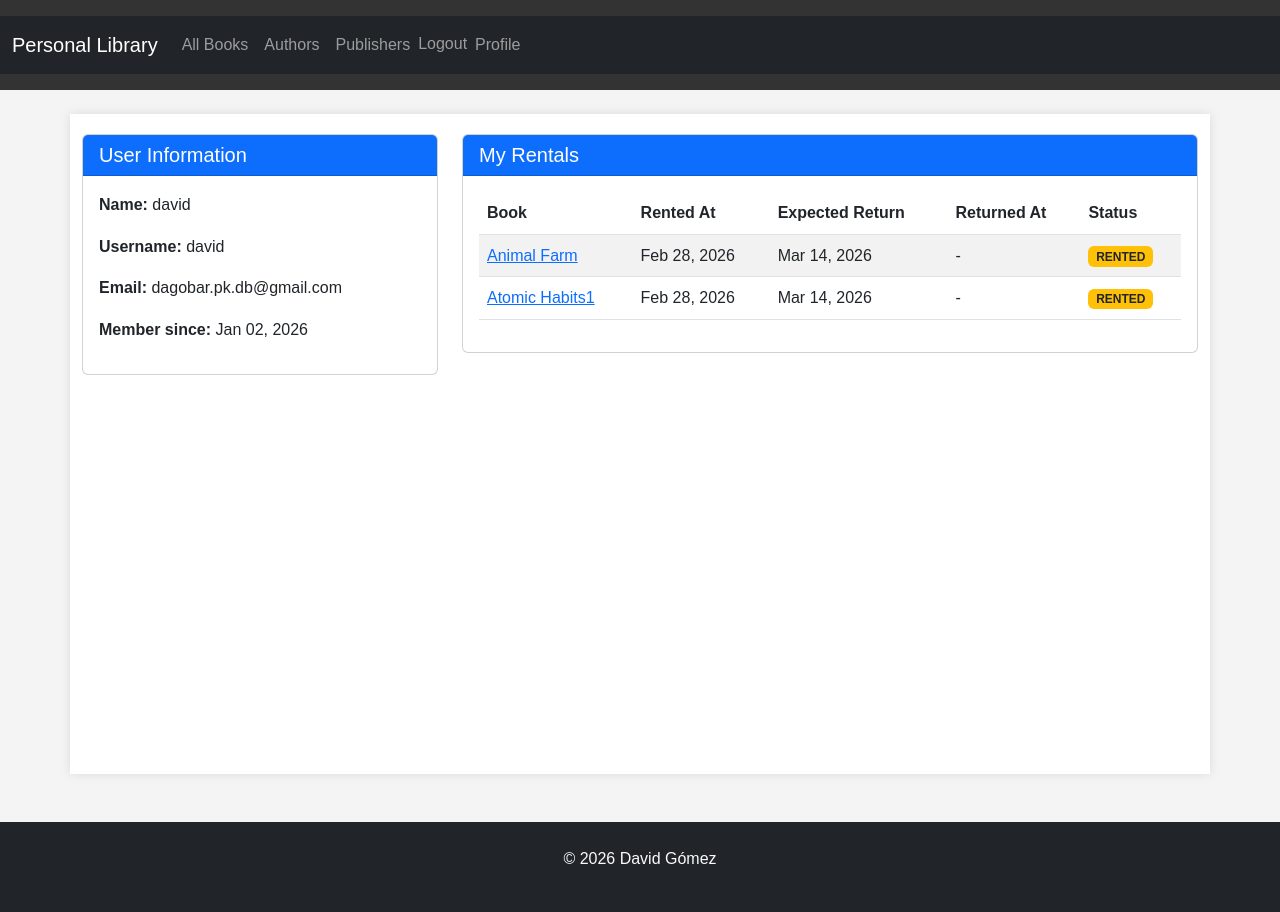
After one commit to Tenvid/PersonalLibrary, a Django app: page /user/ in a window 1280 px wide. The commit adds this page. Run offline with Django 5.2, Linux system fonts and the light colour scheme; a user stored in the database is signed in; data comes from the database, SQL or seed files in the repository.

Commit message:
feat(rentals): expand rentals page to include user data

```diff
--- a/personal_library/core/_views/users.py
+++ b/personal_library/core/_views/users.py
@@ -1,8 +1,22 @@
 from django.contrib.auth import login
 from django.contrib.auth.forms import UserCreationForm
+from django.contrib.auth.mixins import LoginRequiredMixin
 from django.urls import reverse_lazy
-from django.views.generic import CreateView
+from django.views.generic import CreateView, TemplateView
 from django.contrib.auth.models import User
+from core.models import Rental
+
+
+class UserProfileView(LoginRequiredMixin, TemplateView):
+    template_name = "users/profile.html"
+
+    def get_context_data(self, **kwargs):
+        context = super().get_context_data(**kwargs)
+        user = self.request.user
+        rentals = Rental.objects.filter(user=user).select_related("book").order_by("-rented_at")
+        context["user"] = user
+        context["rentals"] = rentals
+        return context
 
 
 class RegisterUserForm(UserCreationForm):
--- a/personal_library/core/templates/core/base.html
+++ b/personal_library/core/templates/core/base.html
@@ -40,8 +40,8 @@
                   <li class="nav-item {% if user.is_authenticated %}d-none{% endif %}">
                     <a href="{% url 'login' %}" class="btn btn-link nav-link mt-2" style="padding: 0;">Login</a>
                     </form>
-                  <li class="nav-item">
-                    <a class="nav-link" href="{% url 'rentals' %}">Rentals</a>
+                  <li class="nav-item {% if not user.is_authenticated %}d-none{% endif %}">
+                    <a class="nav-link" href="{% url 'user_profile' %}">Profile</a>
                   </li>
                   </li>
                 </ul>
--- /dev/null
+++ b/personal_library/core/templates/users/profile.html
@@ -0,0 +1,73 @@
+{% extends "core/base.html" %}
+
+{% block title %}Profile - Personal Library{% endblock %}
+
+{% block content %}
+<div class="row">
+    <div class="col-md-4">
+        <div class="card mb-4">
+            <div class="card-header bg-primary text-white">
+                <h5 class="mb-0">User Information</h5>
+            </div>
+            <div class="card-body">
+                <p><strong>Name:</strong> {{ user.get_full_name|default:user.username }}</p>
+                <p><strong>Username:</strong> {{ user.username }}</p>
+                <p><strong>Email:</strong> {{ user.email }}</p>
+                <p><strong>Member since:</strong> {{ user.date_joined|date:"M d, Y" }}</p>
+            </div>
+        </div>
+    </div>
+
+    <div class="col-md-8">
+        <div class="card">
+            <div class="card-header bg-primary text-white">
+                <h5 class="mb-0">My Rentals</h5>
+            </div>
+            <div class="card-body">
+                {% if rentals %}
+                <div class="table-responsive">
+                    <table class="table table-striped table-hover">
+                        <thead>
+                            <tr>
+                                <th>Book</th>
+                                <th>Rented At</th>
+                                <th>Expected Return</th>
+                                <th>Returned At</th>
+                                <th>Status</th>
+                            </tr>
+                        </thead>
+                        <tbody>
+                            {% for rental in rentals %}
+                            <tr>
+                                <td>
+                                    <a href="{% url 'book_detail' rental.book.slug %}">
+                                        {{ rental.book.title }}
+                                    </a>
+                                </td>
+                                <td>{{ rental.rented_at|date:"M d, Y" }}</td>
+                                <td>{{ rental.expected_return_date|date:"M d, Y" }}</td>
+                                <td>{{ rental.returned_at|date:"M d, Y"|default:"-" }}</td>
+                                <td>
+                                    {% if rental.status == 'RENTED' %}
+                                        <span class="badge bg-warning text-dark">{{ rental.status }}</span>
+                                    {% elif rental.status == 'ON_TIME' %}
+                                        <span class="badge bg-success">{{ rental.status }}</span>
+                                    {% elif rental.status == 'LATE' %}
+                                        <span class="badge bg-danger">{{ rental.status }}</span>
+                                    {% else %}
+                                        <span class="badge bg-secondary">{{ rental.status }}</span>
+                                    {% endif %}
+                                </td>
+                            </tr>
+                            {% endfor %}
+                        </tbody>
+                    </table>
+                </div>
+                {% else %}
+                <p class="text-muted text-center">You have no rentals yet.</p>
+                {% endif %}
+            </div>
+        </div>
+    </div>
+</div>
+{% endblock %}
--- a/personal_library/core/urls.py
+++ b/personal_library/core/urls.py
@@ -111,5 +111,6 @@ urlpatterns = [
         rental_views.RentalCreateView.as_view(),
         name="rental_create",
     ),
-    path("rentals/", rental_views.RentalListView.as_view(), name="rentals"),
+    # path("rentals/", rental_views.RentalListView.as_view(), name="rentals"),
+    path("user/", user_views.UserProfileView.as_view(), name="user_profile"),
 ]
```
